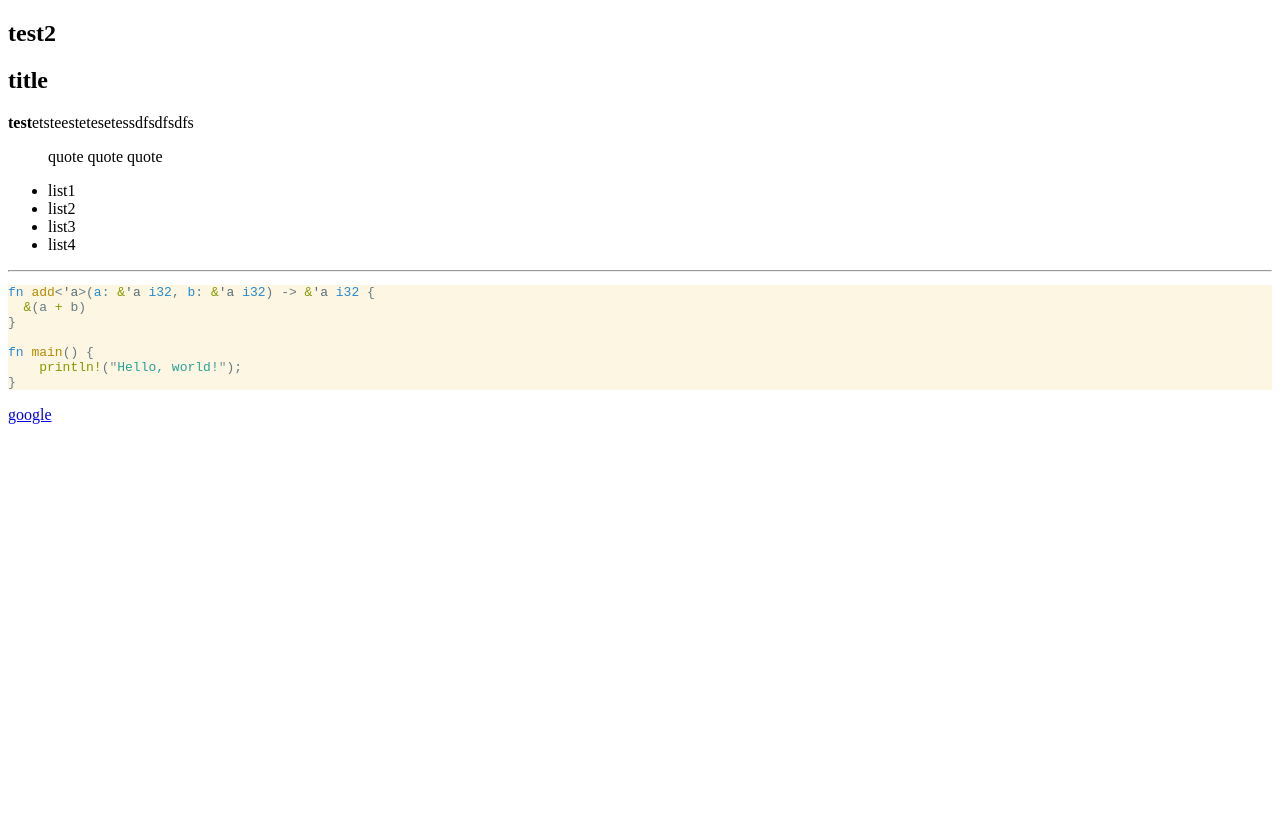
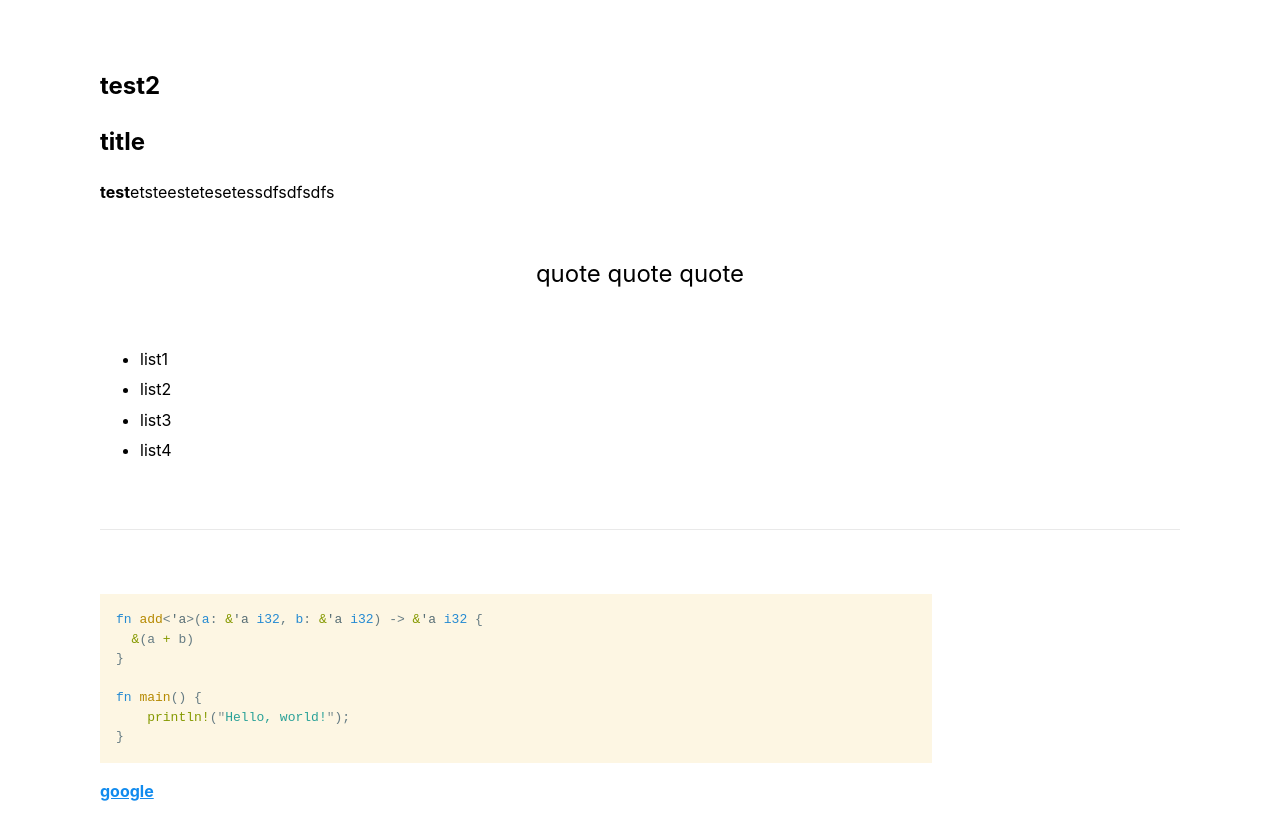
Before and after one commit to yansq/blogr, a plain HTML site: page blog/test2.html in a window 1280 px wide. Before the commit the page ends 800 px from the top, so only its background shows below. Drawn offline with Linux system fonts and the light colour scheme; files that its build step writes are made by us from their sources; the site is published under a folder, as on GitHub Pages, so addresses that start at the root find nothing.

Commit message:
deploy: 83f9f9b230b101f8981f9f94f08ada586a9453e9

```diff
--- a/blog/test2.html
+++ b/blog/test2.html
@@ -5,7 +5,7 @@
   <meta charset="utf-8">
 
   <title>MyBlog</title>
-  <link rel="stylesheet" href="/assets/mvp.css">
+  <link rel="stylesheet" href="assets/mvp.css">
 
 </head>
 
```
Also changed, not shown: index.html (+1 -1 lines).
